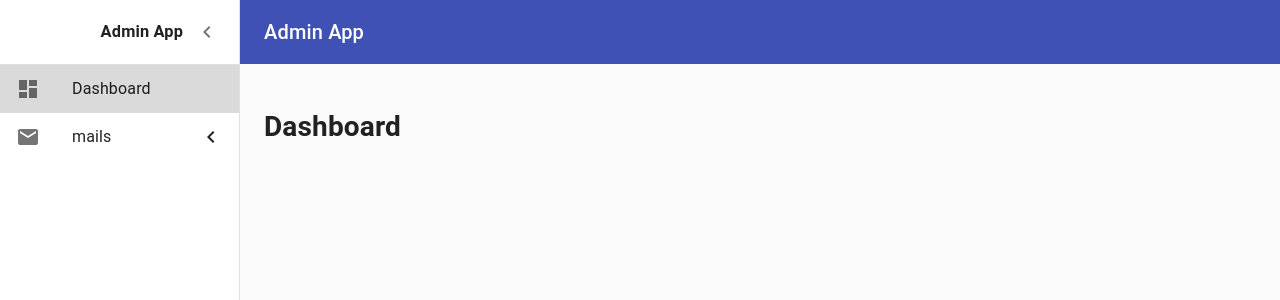
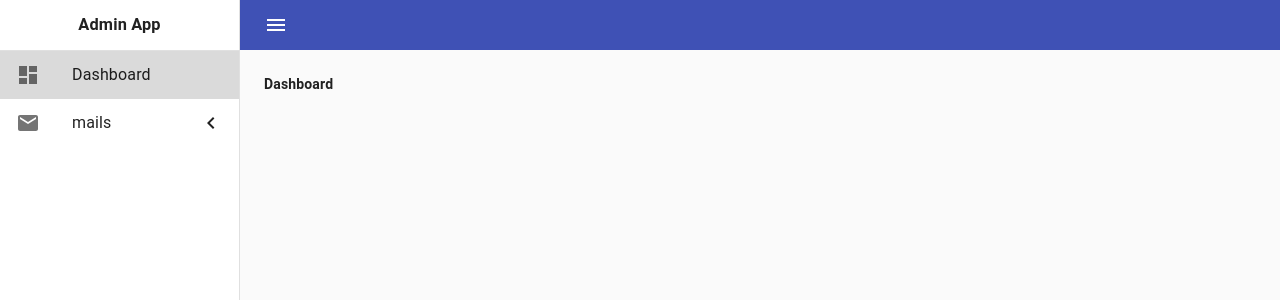
Before and after one commit to vantienhh/reactjs-admin-base, a React (Create React App) app: page /dashboard in a window 1280 px wide. Shown: the top 300 px of the page. Built offline with nearby package versions, Linux system fonts and the light colour scheme.

Commit message:
edit topbar && drawerBar

```diff
--- a/src/App.tsx
+++ b/src/App.tsx
@@ -16,14 +16,14 @@ const useStyles: any = makeStyles((theme: Theme) =>
     root: {
       display: 'flex'
     },
-    appBar: {
+    topBar: {
       zIndex: theme.zIndex.drawer + 1,
       transition: theme.transitions.create(['width', 'margin'], {
         easing: theme.transitions.easing.sharp,
         duration: theme.transitions.duration.leavingScreen
       })
     },
-    appBarShift: {
+    topBarShift: {
       marginLeft: drawerWidth,
       width: `calc(100% - ${ drawerWidth }px)`,
       transition: theme.transitions.create(['width', 'margin'], {
@@ -58,9 +58,10 @@ const useStyles: any = makeStyles((theme: Theme) =>
       display: 'flex',
       alignItems: 'center',
       justifyContent: 'flex-end',
-      padding: theme.spacing(0, 1),
+      // padding: theme.spacing(0, 1),
       // necessary for content to be below app bar
-      ...theme.mixins.toolbar
+      // ...theme.mixins.toolbar
+      height: 50
     },
     content: {
       flexGrow: 1,
@@ -72,8 +73,7 @@ const useStyles: any = makeStyles((theme: Theme) =>
 function App() {
   const classes = useStyles()
   const [isOpenDrawer, setOpen] = React.useState(true)
-  const handleDrawerOpen = (): void => setOpen(true)
-  const handleDrawerClose = (): void => setOpen(false)
+  const handleDrawer = (): void => setOpen(!isOpenDrawer)
 
   return (
     <div className={ classes.root }>
@@ -81,9 +81,9 @@ function App() {
       <MaterialAppBar
         elevation={ 0 }
         position="fixed"
-        className={ clsx(classes.appBar, { [classes.appBarShift]: isOpenDrawer }) }
+        className={ clsx(classes.topBar, { [classes.topBarShift]: isOpenDrawer }) }
       >
-        <TopBar handleDrawerOpen={ handleDrawerOpen } isOpenDrawer={ isOpenDrawer } />
+        <TopBar handleDrawer={ handleDrawer } isOpenDrawer={ isOpenDrawer } />
       </MaterialAppBar>
 
       <MaterialDrawer
@@ -99,7 +99,7 @@ function App() {
           })
         } }
       >
-        <DrawerBar handleDrawerClose={ handleDrawerClose } />
+        <DrawerBar />
       </MaterialDrawer>
 
       <main className={ classes.content }>
--- a/src/components/DrawerBar.tsx
+++ b/src/components/DrawerBar.tsx
@@ -1,12 +1,11 @@
 import React from 'react'
-import { IconButton, createStyles, Theme, List, Divider, useTheme } from '@material-ui/core'
-import { Items, DrawerBarProps, PropsMenuChildren, PropsMenu } from 'src/types/interface/DrawerBar'
+import { createStyles, Theme, List, Divider } from '@material-ui/core'
+import { Items, PropsMenuChildren, PropsMenu } from 'src/types/interface/DrawerBar'
 import ListItem from '@material-ui/core/ListItem'
 import ListItemIcon from '@material-ui/core/ListItemIcon'
 import ListItemText from '@material-ui/core/ListItemText'
 import { makeStyles } from '@material-ui/core/styles'
 import { NavLink, useLocation } from 'react-router-dom'
-import ChevronRightIcon from '@material-ui/icons/ChevronRight'
 import ChevronLeftIcon from '@material-ui/icons/ChevronLeft'
 import { StarBorder } from '@material-ui/icons'
 import ExpandMoreIcon from '@material-ui/icons/ExpandMore'
@@ -19,10 +18,11 @@ const useStyles = makeStyles((theme: Theme) =>
     toolbar: {
       display: 'flex',
       alignItems: 'center',
-      justifyContent: 'flex-end',
+      justifyContent: 'center',
       padding: theme.spacing(0, 1),
       // necessary for content to be below app bar
-      ...theme.mixins.toolbar
+      // ...theme.mixins.toolbar,
+      height: 50
     },
     nested: {
       paddingLeft: theme.spacing(4)
@@ -122,17 +122,13 @@ const ListMenu = () => {
   )
 }
 
-const DrawerBar = (props: DrawerBarProps) => {
+const DrawerBar = () => {
   const classes = useStyles()
-  const theme = useTheme()
 
   return (
     <div>
       <div className={ classes.toolbar }>
         <h3>Admin App</h3>
-        <IconButton onClick={ props.handleDrawerClose }>
-          { theme.direction === 'rtl' ? <ChevronRightIcon /> : <ChevronLeftIcon /> }
-        </IconButton>
       </div>
       <Divider />
       <ListMenu />
--- a/src/components/TopBar.tsx
+++ b/src/components/TopBar.tsx
@@ -1,44 +1,24 @@
 import React from 'react'
-import clsx from 'clsx'
-import { IconButton, Typography, Toolbar } from '@material-ui/core'
+import { IconButton, Toolbar } from '@material-ui/core'
 import MenuIcon from '@material-ui/icons/Menu'
-import { makeStyles, createStyles } from '@material-ui/core/styles'
 
 interface AppBarProps extends React.PropsWithChildren<{}> {
-  handleDrawerOpen: () => void
+  handleDrawer: () => void
   isOpenDrawer: boolean
 }
 
-const useStyles: any = makeStyles(() =>
-  createStyles({
-    menuButton: {
-      marginRight: 36
-    },
-    hide: {
-      display: 'none'
-    }
-  })
-)
-
 const TopBar = (props: AppBarProps) => {
-  const classes = useStyles()
   return (
     <div>
-      <Toolbar>
+      <Toolbar style={{minHeight: 50}}>
         <IconButton
           color="inherit"
           aria-label="open drawer"
-          onClick={ props.handleDrawerOpen }
+          onClick={ props.handleDrawer }
           edge="start"
-          className={ clsx(classes.menuButton, {
-            [classes.hide]: props.isOpenDrawer
-          }) }
         >
           <MenuIcon />
         </IconButton>
-        <Typography variant="h6" noWrap>
-          Admin App
-        </Typography>
       </Toolbar>
     </div>
   )
--- a/src/types/interface/DrawerBar.d.ts
+++ b/src/types/interface/DrawerBar.d.ts
@@ -1,10 +1,6 @@
 import { PropsWithChildren } from 'react'
 import { OverridableComponent } from '@material-ui/core/OverridableComponent'
 import { SvgIconTypeMap } from '@material-ui/core/SvgIcon/SvgIcon'
-
-export interface DrawerBarProps extends PropsWithChildren<{}> {
-  handleDrawerClose: () => void
-}
 
 export interface Item {
   text: string
@@ -21,7 +17,6 @@ export interface Items {
 
 export interface PropsMenuChildren extends PropsWithChildren {
   open: boolean
-  forwardedRef?: any
   children: Item[]
 }
 
--- a/src/views/dashboard/dashboard.tsx
+++ b/src/views/dashboard/dashboard.tsx
@@ -3,7 +3,7 @@ import React from 'react'
 function Dashboard(): React.FunctionComponentElement<any> {
   return (
     <div>
-      <h1>Dashboard</h1>
+      <strong>Dashboard</strong>
     </div>
   )
 }
--- a/src/views/examples/Example.tsx
+++ b/src/views/examples/Example.tsx
@@ -3,7 +3,7 @@ import React from 'react'
 function Example(): React.FunctionComponentElement<any> {
   return (
     <div>
-      <h1>Example</h1>
+      <strong>Example</strong>
     </div>
   )
 }
--- a/src/views/examples/Test.tsx
+++ b/src/views/examples/Test.tsx
@@ -3,7 +3,7 @@ import React from 'react'
 function Test(): React.FunctionComponentElement<any> {
   return (
     <div>
-      <h1>Test</h1>
+      <strong>Test</strong>
     </div>
   )
 }
```
